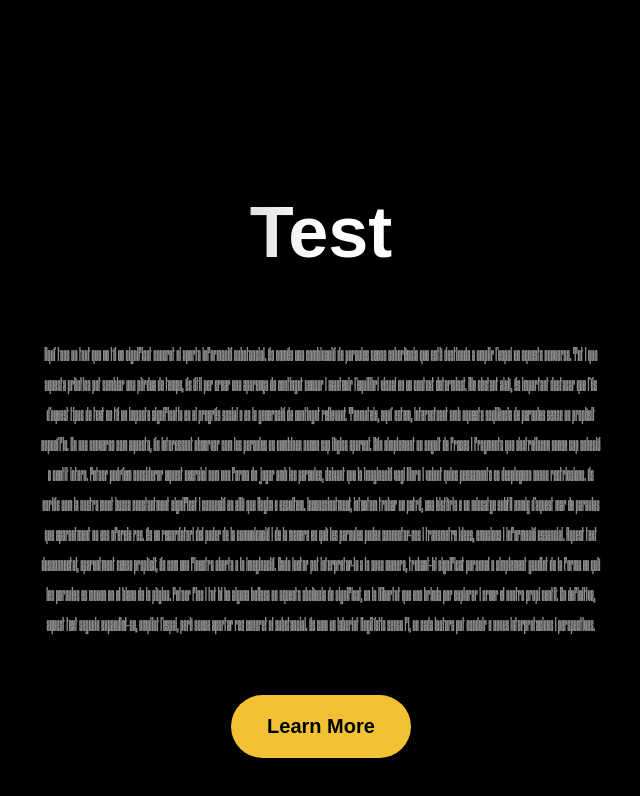
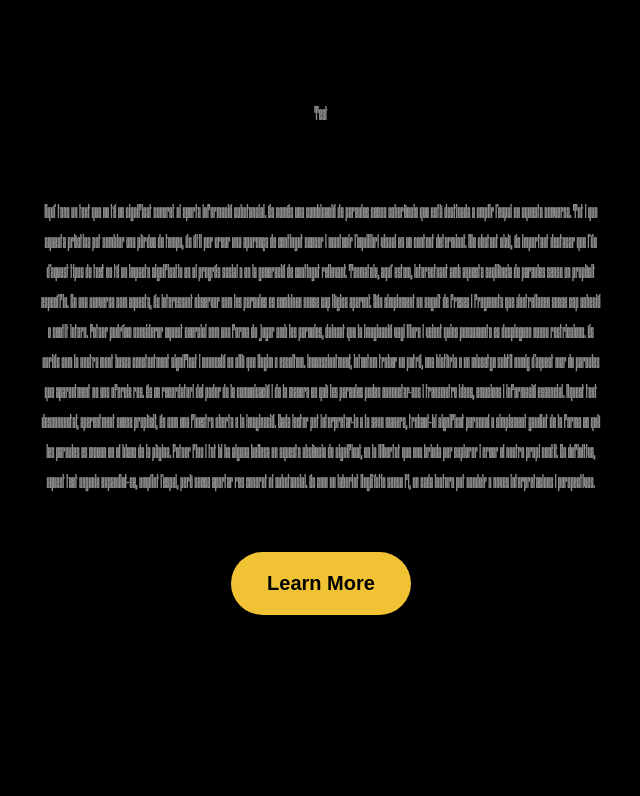
Before and after one commit to cescps/font, a plain HTML site: page index.html in a window 1280 px wide. Shown: the whole page, without its empty margins (319-959 px from the left). Drawn offline with Linux system fonts and the light colour scheme.

Commit message:
Update index.html

```diff
--- a/index.html
+++ b/index.html
@@ -14,7 +14,7 @@
 	<div class="hero">
 
 		<div class="hero-fg">
-				<h1 class="hero-banner-text">Test</h1>
+				<h1 class="hero-p-text">Test</h1>
 				<h6 class="hero-banner-subtext"></h6>
       <br>
 				<h4 class="hero-p-text">
```
